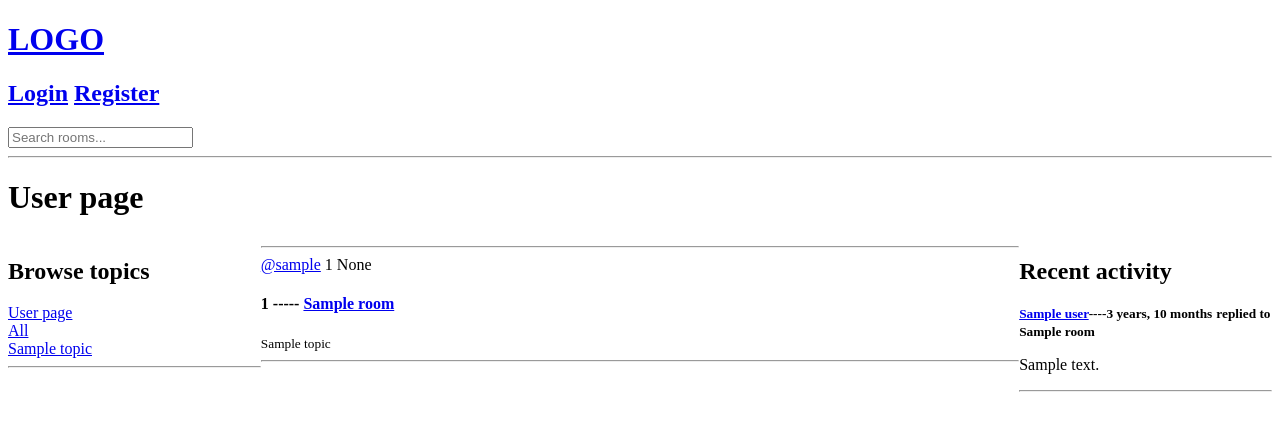
After one commit to hubertpytkiewicz/learning_django, a Django app: template base/templates/base/user_profile.html in a window 1280 px wide. The commit adds this page. Shown: the top 431 px of the page. Run offline with Django 3.2, Linux system fonts and the light colour scheme; the template is opened without the code that fills it: most values are stand-ins (such as "Sample title", 1, 10 or a date in 2020).

Commit message:
Add user page functionality

```diff
--- a/base/templates/base/activity_component.html
+++ b/base/templates/base/activity_component.html
@@ -2,7 +2,11 @@
 {% for room_message in room_messages %}
 <div>
   <small
-    ><b>{{room_message.user}}----{{room_message.updated|timesince}}</b></small
+    ><b
+      ><a href="{% url 'user-page' room_message.user.id %}"
+        >{{room_message.user}}</a
+      >----{{room_message.updated|timesince}}</b
+    ></small
   >
   <small><b>replied to {{room_message.room}}</b></small>
   <p>{{ room_message }}</p>
--- a/base/templates/base/feed_component.html
+++ b/base/templates/base/feed_component.html
@@ -7,7 +7,9 @@
     <a href="{% url 'delete-room' room.id%}">Delete</a>
   </span>
   {% endif %}
-  <span>@{{room.host.username}}</span>
+  <a href="{% url 'user-page' room.host.id %}">@{{room.host.username}}</a>
+  <a>{{room.host.id}}</a>
+  <a>{{request.user.id}}</a>
   <h4>
     {{room.id}} ----- <a href="{% url 'room' room.id %}">{{room.name}}</a>
   </h4>
--- a/base/templates/base/home.html
+++ b/base/templates/base/home.html
@@ -8,7 +8,7 @@
 </style>
 
 <div class="home-container">
-  <div>{% include 'base/topic_components.html' %}</div>
+  <div>{% include 'base/topic_component.html' %}</div>
 
   <div>
     <h4>{{room_count}} total rooms</h4>
--- a/base/templates/base/room.html
+++ b/base/templates/base/room.html
@@ -9,6 +9,7 @@
 
 <div class="room-container">
   <div>
+    <div>{{room.description}}</div>
     <div class="comment-wrapper">
       <h3>Comments section:</h3>
       {% for message in room_messages%}
--- a/base/templates/base/topic_components.html
+++ b/base/templates/base/topic_component.html
@@ -1,4 +1,7 @@
 <h2>Browse topics</h2>
+<div>
+  <a href="{% url 'user-page' request.user.pk %}">User page</a>
+</div>
 
 <div>
   <a href="{% url 'home' %}">All</a>
--- /dev/null
+++ b/base/templates/base/user_profile.html
@@ -0,0 +1,18 @@
+{% extends 'main.html' %} {% block content %}
+
+<style>
+  .profile-container {
+    display: grid;
+    grid-template-columns: 1fr 3fr 1fr;
+  }
+</style>
+
+<h1>User page</h1>
+<p>{{user.username}}</p>
+
+<div class="profile-container">
+  <div>{% include 'base/topic_component.html' %}</div>
+  <div>{% include 'base/feed_component.html' %}</div>
+  <div>{% include 'base/activity_component.html'%}</div>
+</div>
+{% endblock %}
--- a/base/urls.py
+++ b/base/urls.py
@@ -11,4 +11,5 @@ urlpatterns = [
     path('update-room/<str:pk>/', views.update_room, name='update-room'),
     path('delete-room/<str:pk>/', views.delete_room, name='delete-room'),
     path('delete-comment/<str:pk>/', views.delete_comment, name='delete-comment'),
+    path('user-page/<str:pk>/', views.userPage, name='user-page'),
 ]
```
Also changed, not shown: base/views.py (+10 -0 lines).
